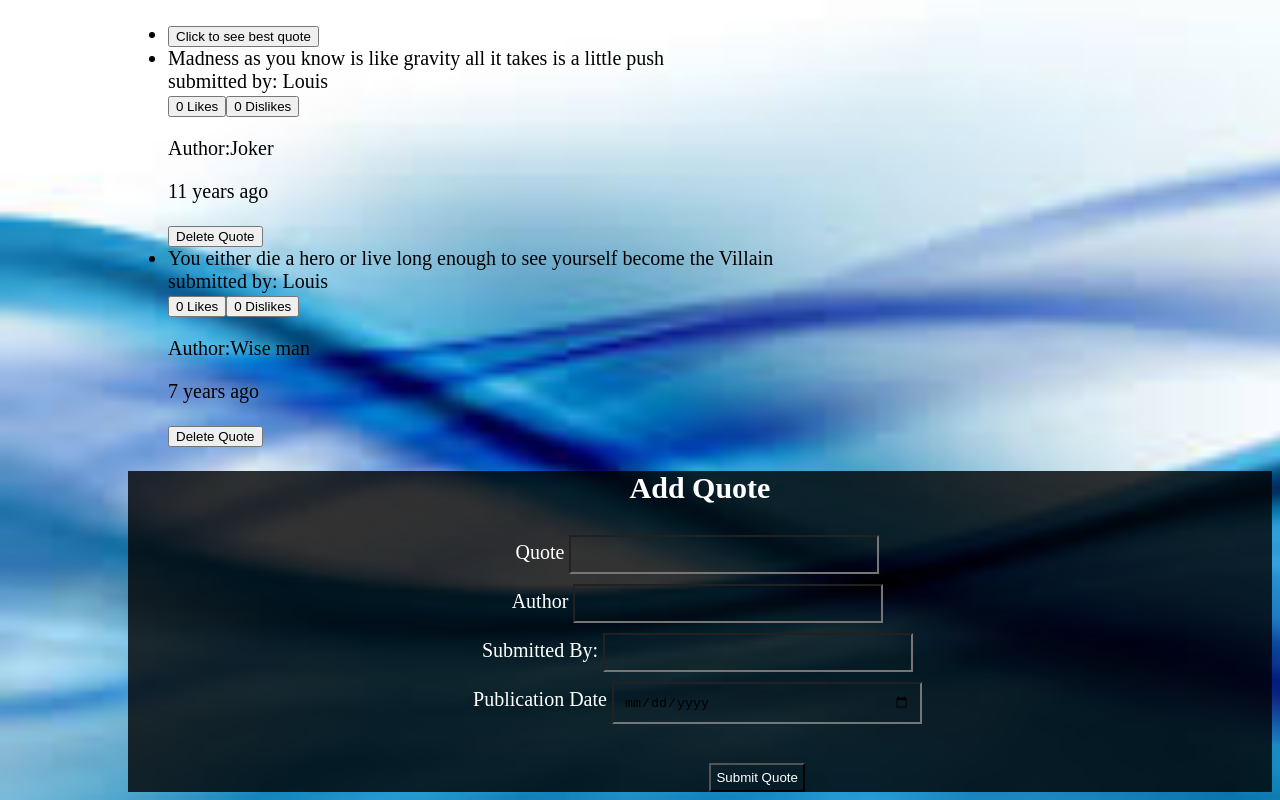
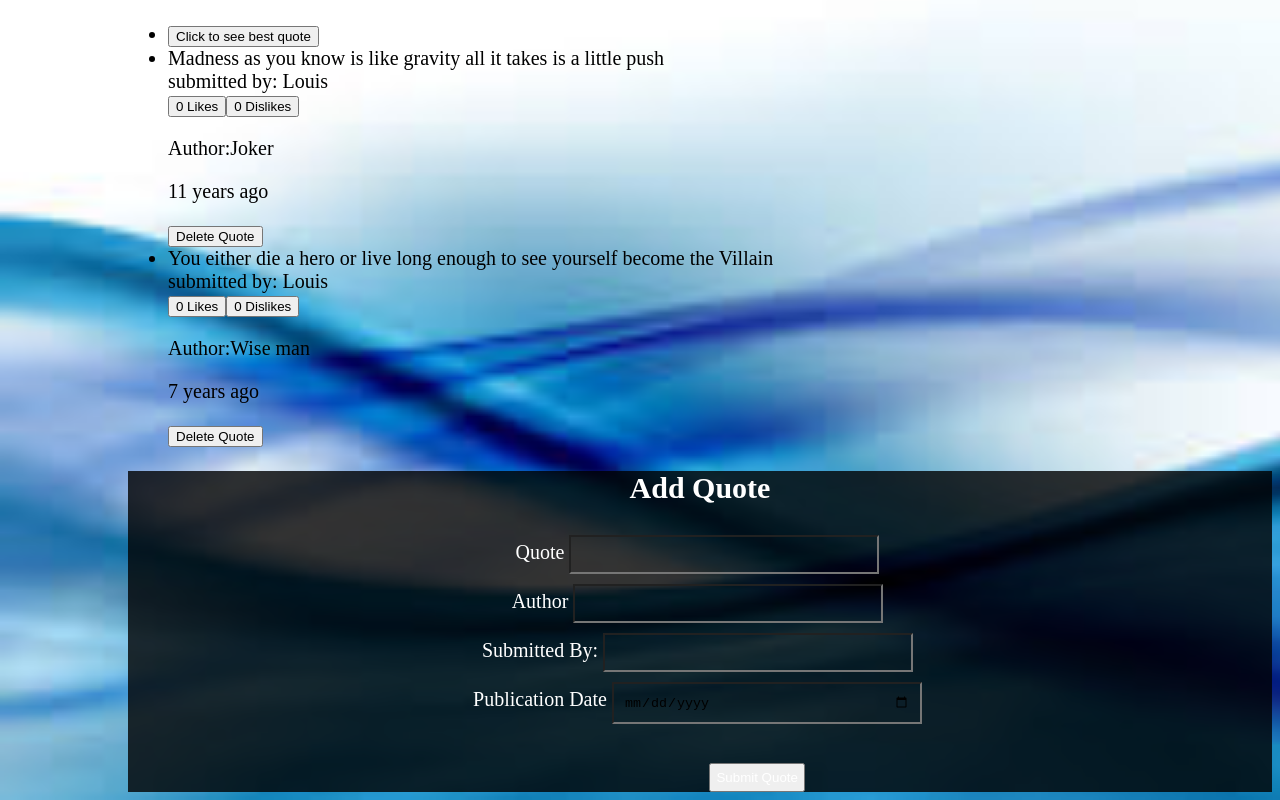
Before and after one commit to Louis-crypto/Quotes, an Angular app: page / in a window 1280 px wide. Shown: the part 341-1141 px from the top of the page. Built offline with nearby package versions, Linux system fonts and the light colour scheme.

Commit message:
change background color of the submit button

```diff
--- a/src/app/quote-form/quote-form.component.css
+++ b/src/app/quote-form/quote-form.component.css
@@ -10,7 +10,7 @@
   margin: 5px;
 }
 #submitQuote{
-  background: none;
+  /* background: none; */
   color: white;
   padding: 5px;
   margin-top: 3%;
```
